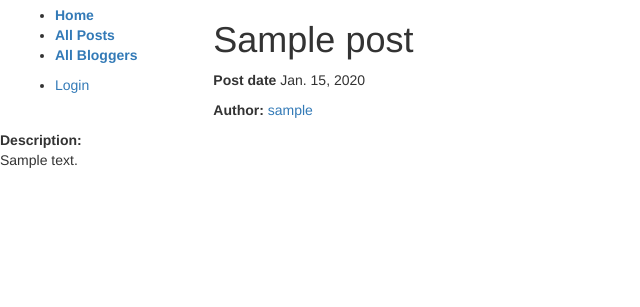
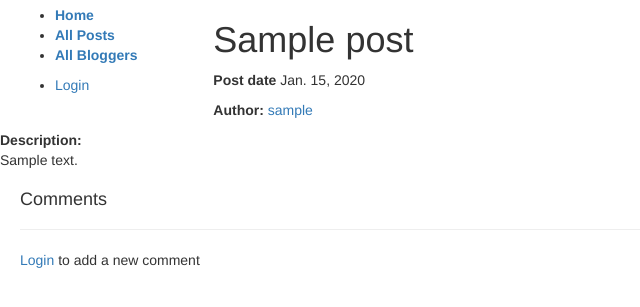
Before and after one commit to elivjo/myblog, a Django app: page /blogapp/post/1 in a window 1280 px wide. Shown: the top 307 px of the page, without its empty margins (0-640 px from the left). Run offline with Django 3.2, Linux system fonts and the light colour scheme; tables that the repository leaves empty hold one stand-in row (values such as "Sample post"); some libraries are stand-ins or nearby versions.

Commit message:
create views comment

```diff
--- a/blogapp/admin.py
+++ b/blogapp/admin.py
@@ -7,3 +7,8 @@ from .models import Post, BlogAuthor, Comment
 admin.site.register(Post)
 admin.site.register(BlogAuthor)
 admin.site.register(Comment)
+
+class PostCommentsInline(admin.TabularInline):
+    """ shfaqja e komenteve inline ne nje post """
+    model = Comment
+    max_num=0
--- a/blogapp/models.py
+++ b/blogapp/models.py
@@ -37,10 +37,16 @@ class Comment(models.Model):
     comment = models.TextField(max_length=1000, help_text="Enter comment about post here.")
     author = models.ForeignKey(User, on_delete=models.SET_NULL, null = True) #nje koment ka vetem nje autor, nje autor mund te kete shume komente
     post_date= models.DateTimeField(auto_now_add = True)
-    blog = models.ForeignKey(Post, on_delete=models.CASCADE)
+    blog = models.ForeignKey(Post, on_delete=models.CASCADE, null= True)
 
     class Meta:
         ordering=["post_date"]
 
     def __str__(self):
-        return self.comment[:75] + '...'
+
+        len_title=75
+        if len(self.comment)>len_title:
+            titlestring=self.comment[:len_title] + '...'
+        else:
+            titlestring=self.comment
+        return titlestring
--- a/blogapp/templates/base_generic.html
+++ b/blogapp/templates/base_generic.html
@@ -35,11 +35,11 @@
    </ul>
 {% endblock %}
   </div>
-<div>
+  <div>
 
-   {% block content %}{% endblock %}
+      {% block content %}{% endblock %}
 
-</div>
+  </div>
 </div>
 
 </div>
--- a/blogapp/templates/blogapp/post_detail.html
+++ b/blogapp/templates/blogapp/post_detail.html
@@ -1,12 +1,28 @@
 {% extends "base_generic.html" %}
 
-    {% block content %}
+{% block content %}
 
     <h1>{{ post.title }}</h1>
     <p><strong>Post date</strong> {{ post.post_date }}</p>
-    <p><strong>Author:</strong> <a href="{% url 'posts-author' post.author.pk %}">{{ post.author }}</a></p>
+    <p><strong>Author:</strong> <a href="{% url 'posts-author' post.author.pk%}">{{ post.author }}</a></p>
     <p><strong>Description:</strong>  <br>  {{post.content}} </br></p>
+
+    <div style="margin-left:20px;margin-top:20px">
+        <h4>Comments</h4>
+
+        {% for comment in blog.comment_set.all %}
+        <hr>
+        <p>{{comment.author}} ({{comment.post_date}}) - {{comment.comment}}</p>
+        {% endfor %}
+        <hr>
+        {% if user.is_authenticated %}
+          <a href="{% url 'post_comment' post.pk %}">Add a new comment</a></p>
+        {% else %}
+          <p><a href="{% url 'login'%}?next={{request.path}}">Login</a> to add a new comment</p>
+        {% endif %}
 
 
     </div>
-    {% endblock %}
+
+
+{% endblock %}
--- a/blogapp/templates/blogapp/post_list.html
+++ b/blogapp/templates/blogapp/post_list.html
@@ -8,7 +8,7 @@
 
       {% for post in post_list %}
       <li>
-        <a href="{% url 'post-detail' post.author.pk%}"> {{ post.title }}</a> ({{post.post_date}}) — <a href="{% url 'posts-author' post.author.pk %}">{{ post.author }}</a>
+        <a href="{% url 'post-detail' post.id %}"> {{ post.title }}</a> ({{post.post_date}}) — <a href="{% url 'posts-author' post.author.pk %}">{{ post.author }}</a>
       </li>
       {% endfor %}
 
--- a/blogapp/templates/blogapp/post_list_by_author.html
+++ b/blogapp/templates/blogapp/post_list_by_author.html
@@ -15,7 +15,7 @@
 
          {% for post in post_list %}
           <li>
-        <a href="{% url 'post-detail' post.author.pk %}">{{ post.title }}</a> ({{post.post_date}})
+            <a href="{% url 'post-detail' post.id %}">{{ post.title }}</a> ({{post.post_date}})
           </li>
         {% endfor %}
 
--- a/blogapp/urls.py
+++ b/blogapp/urls.py
@@ -8,4 +8,5 @@ urlpatterns = [
    path('blogger/<int:pk>', views.PostListByAuthorView.as_view(), name='posts-author'),
    path('post/<int:pk>', views.PostDetailView.as_view(), name='post-detail'),
    path('bloggers/', views.BloggerListView.as_view(), name='bloggers'),
+   path('post/<int:pk>/comment/', views.PostCommentCreateView.as_view(), name='post_comment'),
 ]
--- a/blogapp/views.py
+++ b/blogapp/views.py
@@ -1,13 +1,17 @@
 from django.shortcuts import render
-from django.contrib.auth.models import User
 from .models import BlogAuthor, Post, Comment
 from django.views import generic
 from django.shortcuts import get_object_or_404
-
+from django.contrib.auth.decorators import login_required
+from django.contrib.auth.mixins import LoginRequiredMixin
+from django.views.generic.edit import CreateView
+from django.urls import reverse
+from django.contrib.auth.models import User
 
 
 
 # Create your views here.
+@login_required
 def index(request):
     num_posts = Post.objects.all().count()
 
@@ -20,18 +24,18 @@ def index(request):
 
     return render(request, 'index.html', context=context)
 
-class PostListView(generic.ListView):
+class PostListView(LoginRequiredMixin, generic.ListView):
 
     model = Post
 
 
 
-class PostListByAuthorView(generic.ListView):
+class PostListByAuthorView(LoginRequiredMixin, generic.ListView):
 
     model = Post
     template_name ='blogapp/post_list_by_author.html'
 
-     #metodat override: get_queryset dhe get_context_data
+    #metodat override: get_queryset dhe get_context_data
     def get_queryset(self):
         """lista e posteve nga nje autor"""
 
@@ -52,5 +56,32 @@ class PostDetailView(generic.DetailView):
 
     model= Post
 
-class BloggerListView(generic.ListView):
+class BloggerListView(LoginRequiredMixin, generic.ListView):
     model = BlogAuthor
+
+
+
+class PostCommentCreateView(LoginRequiredMixin, CreateView):
+
+    model = Comment
+    fields = ['comment',]
+
+
+    def get_context_data(self, **kwargs):
+        """ shtimi i te dhenave te nje posti ne templatin comment_form.html """
+
+        context = super(PostCommentCreateView, self).get_context_data(**kwargs)
+        context['post'] = get_object_or_404(Post, pk = self.kwargs['pk'])
+        return context
+
+    def form_valid(self, form):
+        """ lidhja e autorit me postin """
+
+        form.instance.author = self.request.user  #vendosja e nje useri si autor i komentit
+        form.instance.blog = get_object_or_404(Post, pk = self.kwargs['pk'])  # lidhja e komentit me postin
+        return super(PostCommentCreateView, self).form_valid(form)
+
+    def get_success_url(self):
+        """ kthimi ne url specifike mbas postimit te komentit """
+
+        return reverse('post-detail', kwargs={'pk': self.kwargs['pk'],})
--- a/templates/registration/login.html
+++ b/templates/registration/login.html
@@ -11,7 +11,7 @@
     <p>Your account doesn't have access to this page. To proceed,
     please login with an account that has access.</p>
     {% else %}
-    <p>Please login to see this page.</p>
+    <p><i>Please login to see this page.</i></p>
     {% endif %}
 {% endif %}
 
@@ -32,7 +32,5 @@
 <input type="hidden" name="next" value="{{ next }}" />
 </form>
 
-{# Assumes you setup the password_reset view in your URLconf #}
-<p><a href="{% url 'password_reset' %}">Lost password?</a></p>
 
 {% endblock %}
```
Also changed, not shown: blogapp/templates/blogapp/comment_form.html (added, +16 -0 lines), blogapp/migrations/0003_auto_20201214_2212.py (added). Lines whose indentation alone changed are shown as unchanged.
